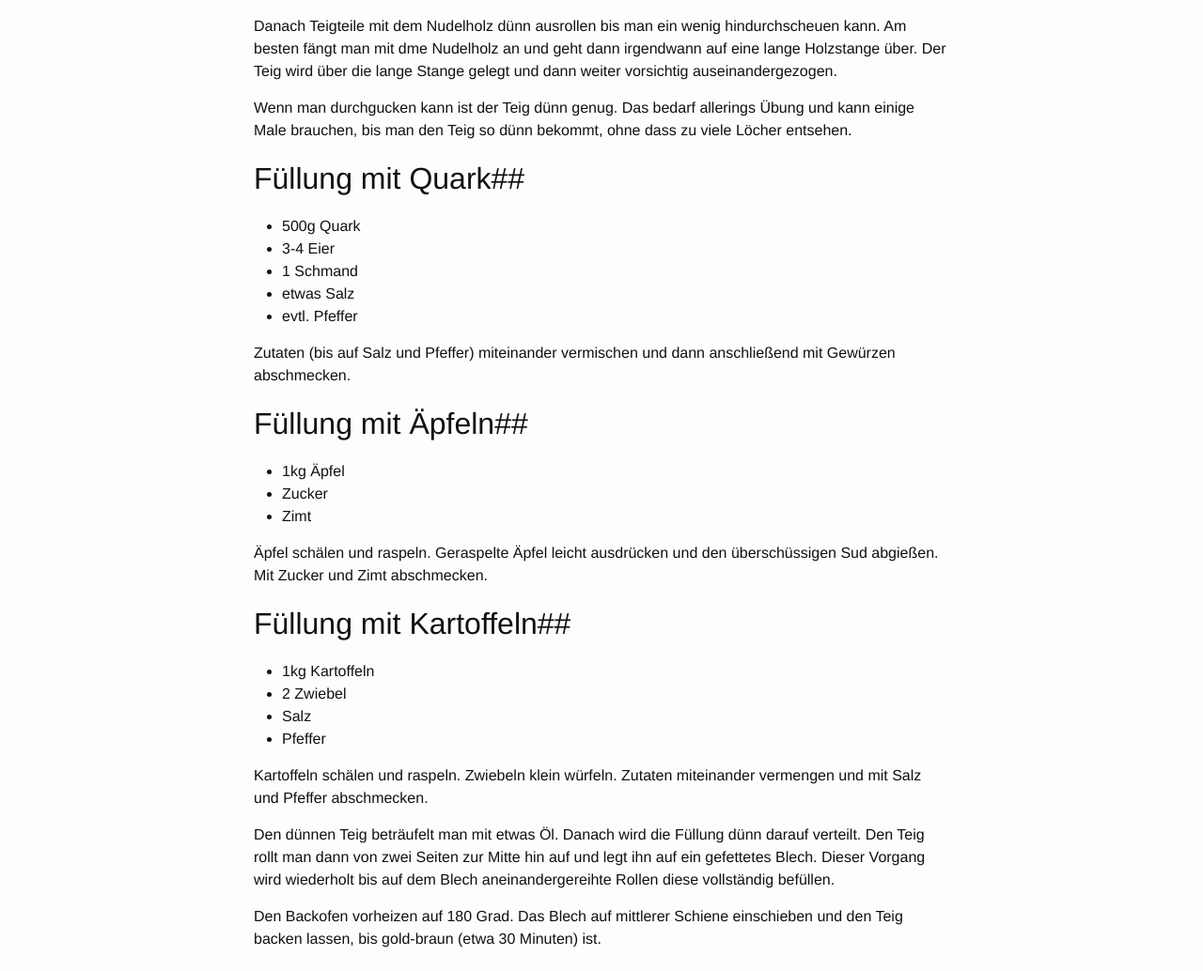
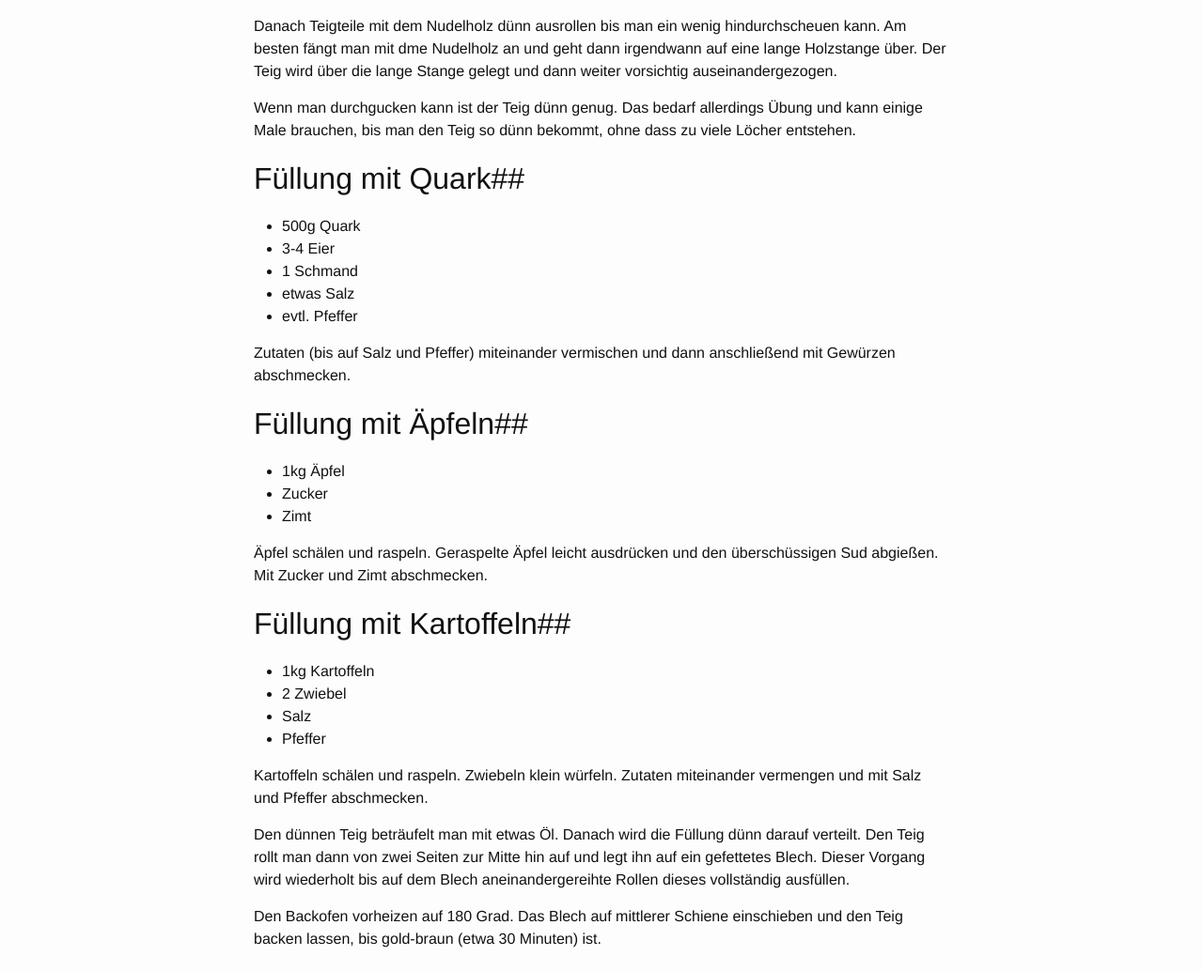
Before and after one commit to marymar/Rezepte, a Jekyll site: the page built from _posts/2015-09-17-burek-pite.markdown, in a window 1280 px wide. Shown: the part 962-1996 px from the top of the page at 94% size. Built offline with Jekyll 4.4.1, drawn with Linux system fonts in a browser that asks for light colours.

Commit message:
fixed typo

```diff
--- a/_posts/2015-09-17-burek-pite.markdown
+++ b/_posts/2015-09-17-burek-pite.markdown
@@ -18,7 +18,7 @@ Mehrere Stunden kühl lagern.
 Danach Teigteile mit dem Nudelholz dünn ausrollen bis man ein wenig hindurchscheuen kann.
 Am besten fängt man mit dme Nudelholz an und geht dann irgendwann auf eine lange Holzstange über. Der Teig wird über die lange Stange gelegt und dann weiter vorsichtig auseinandergezogen.
 
-Wenn man durchgucken kann ist der Teig dünn genug. Das bedarf allerings Übung und kann einige Male brauchen, bis man den Teig so dünn bekommt, ohne dass zu viele Löcher entsehen.
+Wenn man durchgucken kann ist der Teig dünn genug. Das bedarf allerdings Übung und kann einige Male brauchen, bis man den Teig so dünn bekommt, ohne dass zu viele Löcher entstehen.
 
 
 ##Füllung mit Quark##
@@ -51,7 +51,7 @@ Zutaten miteinander vermengen und mit Salz und Pfeffer abschmecken.
 
 
 Den dünnen Teig beträufelt man mit etwas Öl. Danach wird die Füllung dünn darauf verteilt. Den Teig rollt man dann von zwei Seiten zur Mitte hin auf und legt ihn auf ein gefettetes Blech.
-Dieser Vorgang wird wiederholt bis auf dem Blech aneinandergereihte Rollen diese vollständig befüllen.
+Dieser Vorgang wird wiederholt bis auf dem Blech aneinandergereihte Rollen dieses vollständig ausfüllen.
 
 Den Backofen vorheizen auf 180 Grad.
 Das Blech auf mittlerer Schiene einschieben und den Teig backen lassen, bis gold-braun (etwa 30 Minuten) ist.
--- a/_posts/2015-09-17-der-beginn-der-sammlung.markdown
+++ b/_posts/2015-09-17-der-beginn-der-sammlung.markdown
@@ -5,5 +5,5 @@ date:   2015-09-17 17:49:55
 categories: Allgemeines
 ---
 
-Nun kann ich endlich meine liebsten Rezepte von Zetteln und handschriftlichen Notizbüchern im Internet festhaltenen.
+Nun kann ich endlich meine liebsten Rezepte von Zetteln und handschriftlichen Notizbüchern im Internet festhalten.
 Ich musste ja *sooo* lange darauf warten... ;-)
--- a/_posts/2015-09-17-knobisosse.markdown
+++ b/_posts/2015-09-17-knobisosse.markdown
@@ -6,7 +6,7 @@ categories: Soßen und Dipps
 ---
 
 * 1 Becher Dickmilch
-* 1 großes Glas Mayonaise
+* 1 großes Glas Mayonnaise
 * 1 Becher Creme Fraiche Knoblauch
 * 1 Packung Schnittlauch tiefgefroren
 * Knoblauchzehen (nach belieben)
```
Also changed, not shown: README.md.
